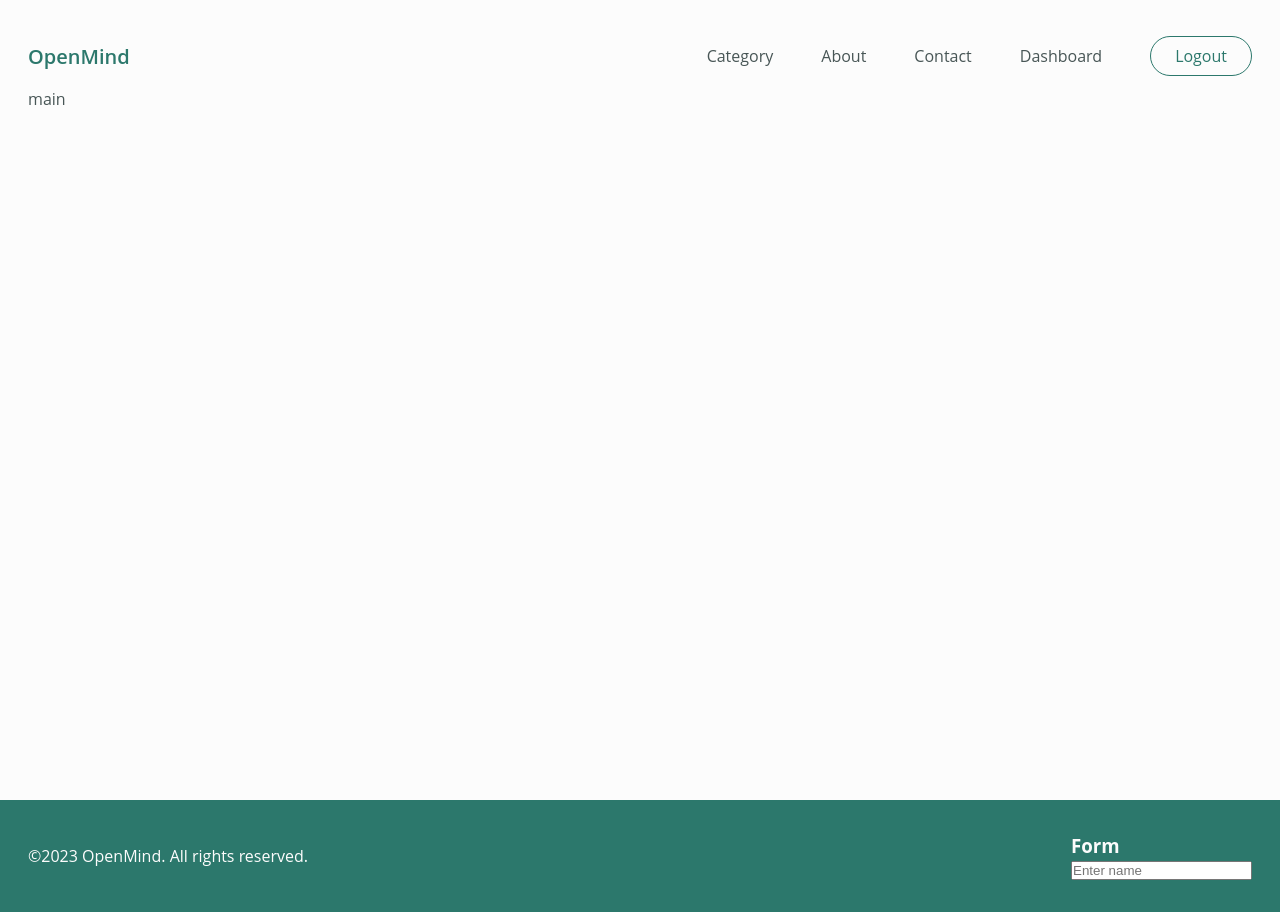
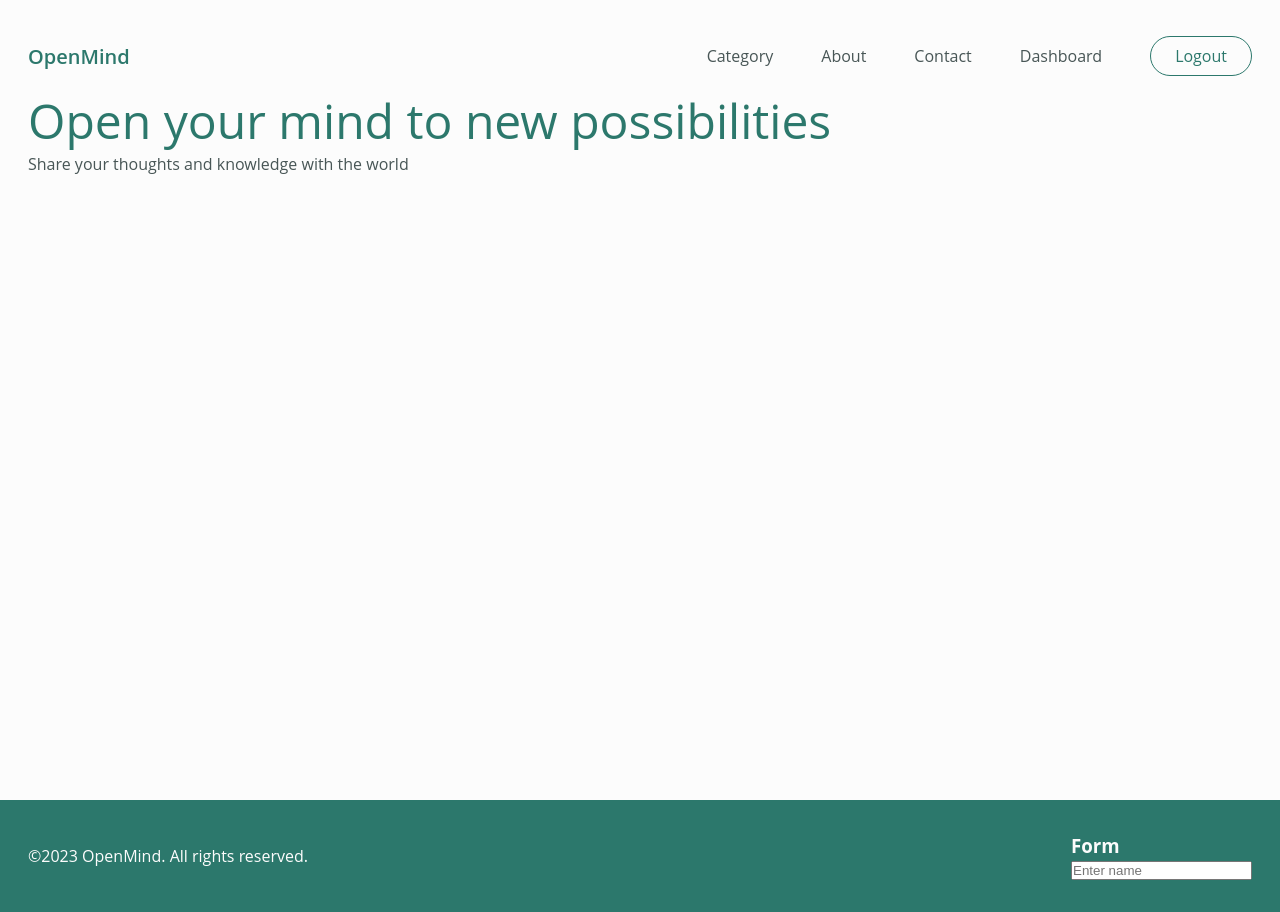
Before and after one commit to KrvMarina/OpenMind, a Next.js app: page / in a window 1280 px wide. Built offline with nearby package versions, Linux system fonts and the light colour scheme.

Commit message:
add root

```diff
--- a/src/app/components/footer/footer.jsx
+++ b/src/app/components/footer/footer.jsx
@@ -1,7 +1,7 @@
 import React from "react";
 import Link from "next/link";
+import styles from './page.module.css'
 
-import styles from './page.module.css'
 
 const Footer = () => {
     return (
--- a/src/app/components/navbar/page.module.css
+++ b/src/app/components/navbar/page.module.css
@@ -6,7 +6,7 @@
 }
 
 .logo {
-    color: #2C786C;
+    color: var(--main-colour);
     font-weight: 600;
     font-size: 20px;
 }
@@ -18,9 +18,9 @@
 }
 
 .logout {
-    border: solid #2C786C 1px;
+    border: var(--border-main-colour);
     background-color: transparent;
-    color: #2C786C;
+    color: var(--main-colour);
     cursor: pointer;
     font-family: "Open Sans", sans-serif;
     font-weight: 400;
--- a/src/app/globals.css
+++ b/src/app/globals.css
@@ -4,16 +4,24 @@
   margin: 0;
 }
 
+:root {
+  --main-colour: #2C786C;
+  --text-colour: #485656;
+  --light-colour: #FCFCFC;
+  --icon-colour: #B8C9C9;
+  --background-card: #fff;
+  --border-card: solid #EAEAEA 1px;
+  --border-main-colour: solid #2C786C 1px;
+}
+
 html,
 body {
   max-width: 100vw;
   overflow-x: hidden;
-  background-color: #FCFCFC;
-  color: #485656;
-
+  background-color: var(--light-colour);
+  color: var(--text-colour);
   font-family: "Open Sans", sans-serif;
   font-weight: 400;
-
 }
 
 a {
@@ -27,7 +35,6 @@ a {
   padding: 24px 0;
   display: flex;
   flex-direction: column;
-
 }
 
 .center-container {
@@ -35,8 +42,8 @@ a {
 }
 
 .footer-back {
-  color: #FCFCFC;
-  background-color: #2C786C;
+  color: var(--light-colour);
+  background-color: var(--main-colour);
 }
 
 
--- a/src/app/page.jsx
+++ b/src/app/page.jsx
@@ -1,12 +1,15 @@
-//import Image from "next/image";
-//import styles from "./page.module.css";
+"use client";
+import Image from "next/image";
+import styles from "./page.module.css";
 //import Hero from "public/hero.png";
 //import Button from "@/components/Button/Button";
 
 export default function Home() {
     return (
         <div >
-            main
+            <h1 className={styles.titel}>Open your mind to new possibilities</h1>
+            <p className={styles.subtitle}>Share your thoughts and knowledge with the world</p>
+
         </div>
     );
 }
--- /dev/null
+++ b/src/app/page.module.css
@@ -0,0 +1,10 @@
+.titel {
+    font-size: 48px;
+    color: var(--main-colour);
+    font-weight: 400;
+
+}
+
+.subtitle {
+    font-size: 16px;
+}
```
